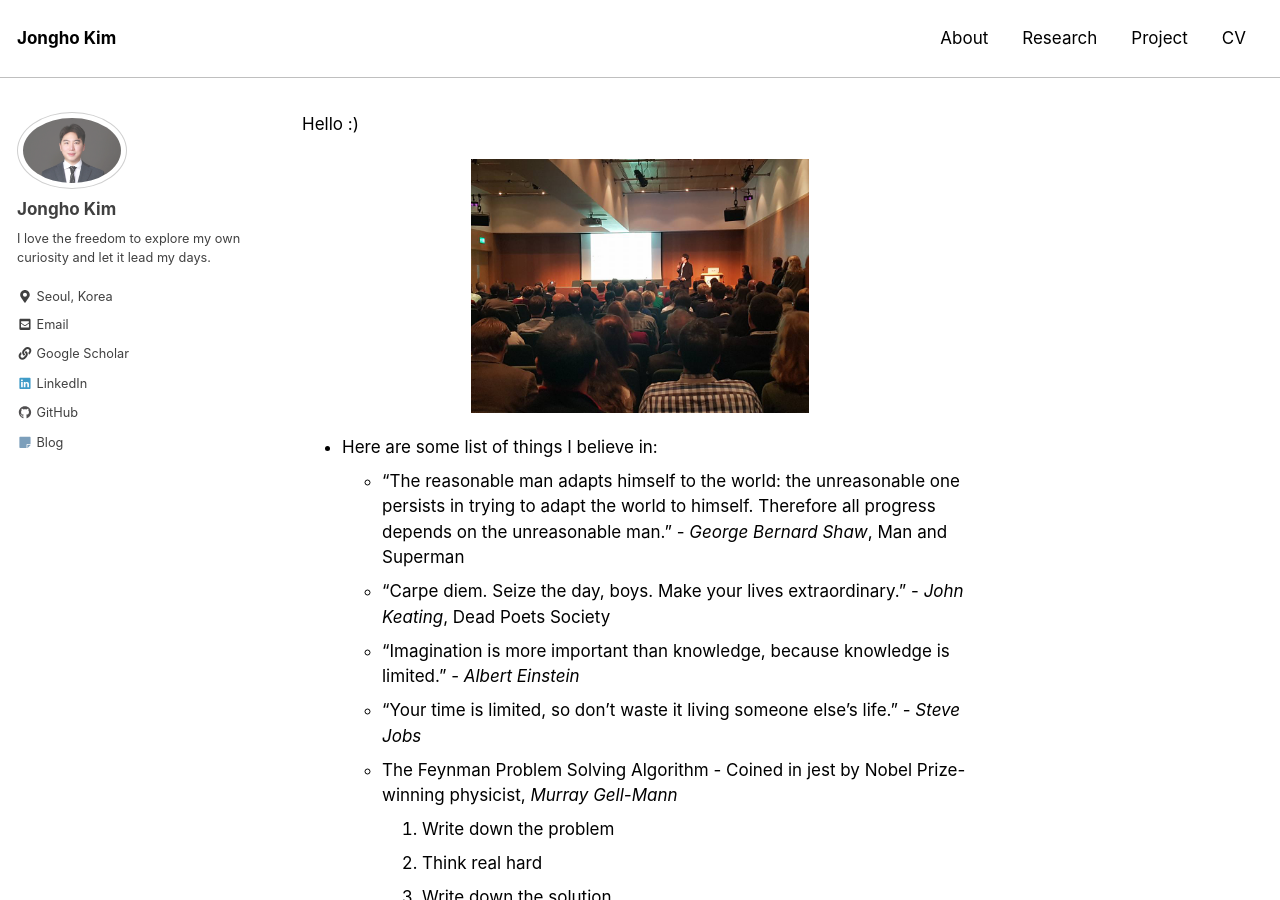
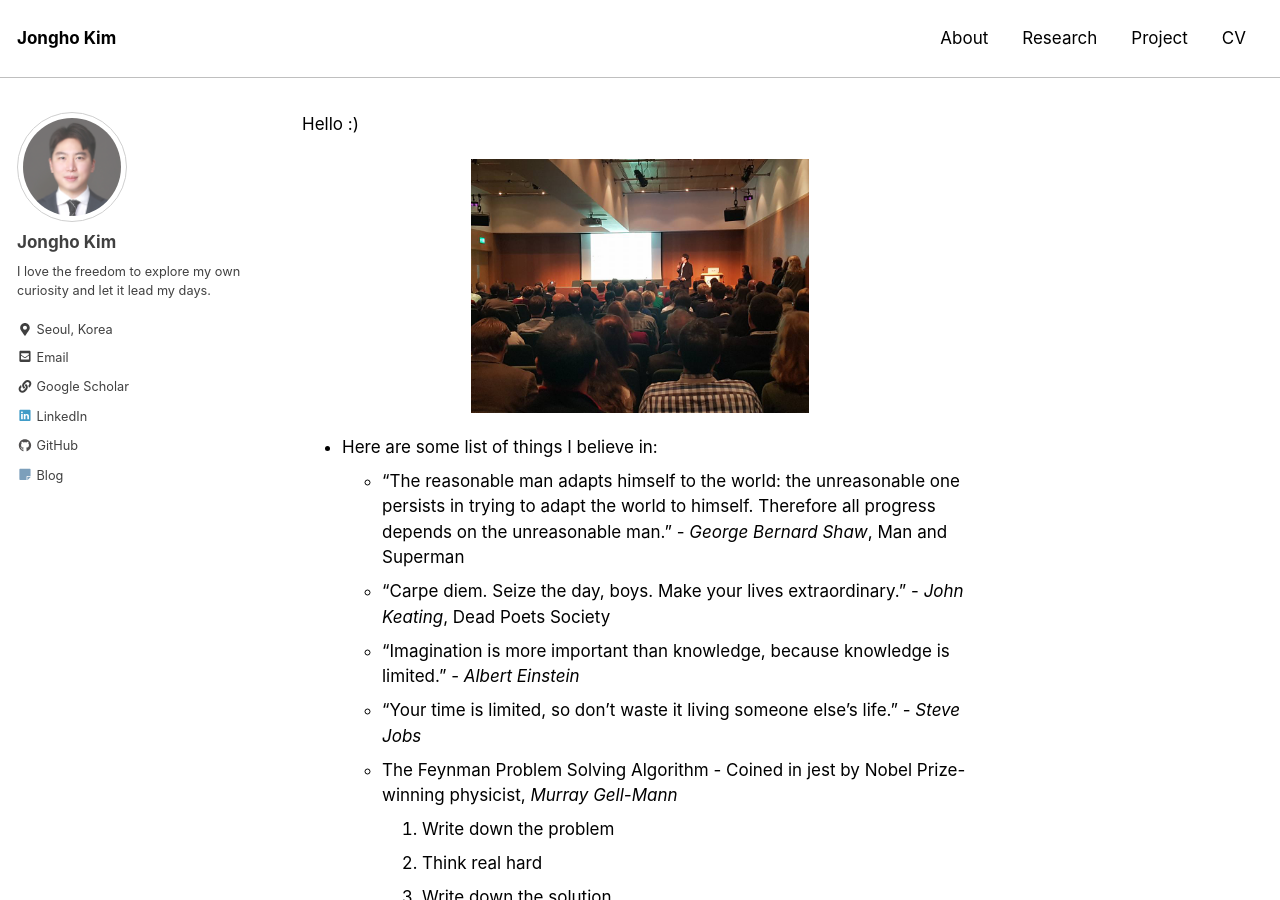
Before and after one commit to jonghkim/jonghkim.github.io, a Jekyll site: the page built from index.md, in a window 1280 px wide and 900 px high. Built offline with Jekyll 4.4.1, drawn with Linux system fonts in a browser that asks for light colours.

Commit message:
update bio photo

```diff
--- a/_config.yml
+++ b/_config.yml
@@ -101,7 +101,7 @@ analytics:
 # Site Author
 author:
   name             : "Jongho Kim"
-  avatar           : "/assets/images/bio-photo2.jpg" # path of avatar image, e.g. "/assets/images/bio-photo.jpg"
+  avatar           : "/assets/images/bio-photo.jpg" # path of avatar image, e.g. "/assets/images/bio-photo.jpg"
   bio              : "I love the freedom to explore my own curiosity and let it lead my days."
   location         : "Seoul, Korea"
   email            : "jk2352@cornell.edu"
```
Also changed, not shown: assets/images/bio-photo.jpg, assets/images/bio-photo2.jpg (deleted).
